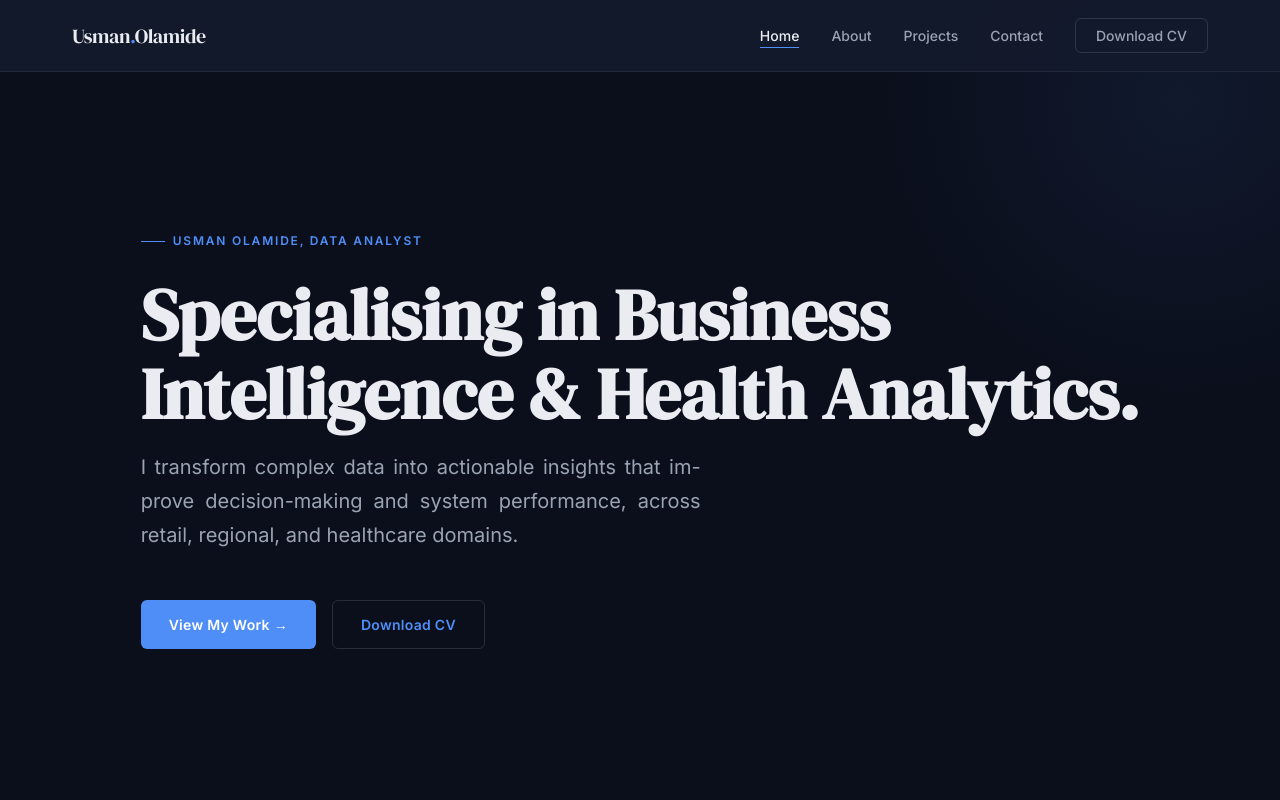
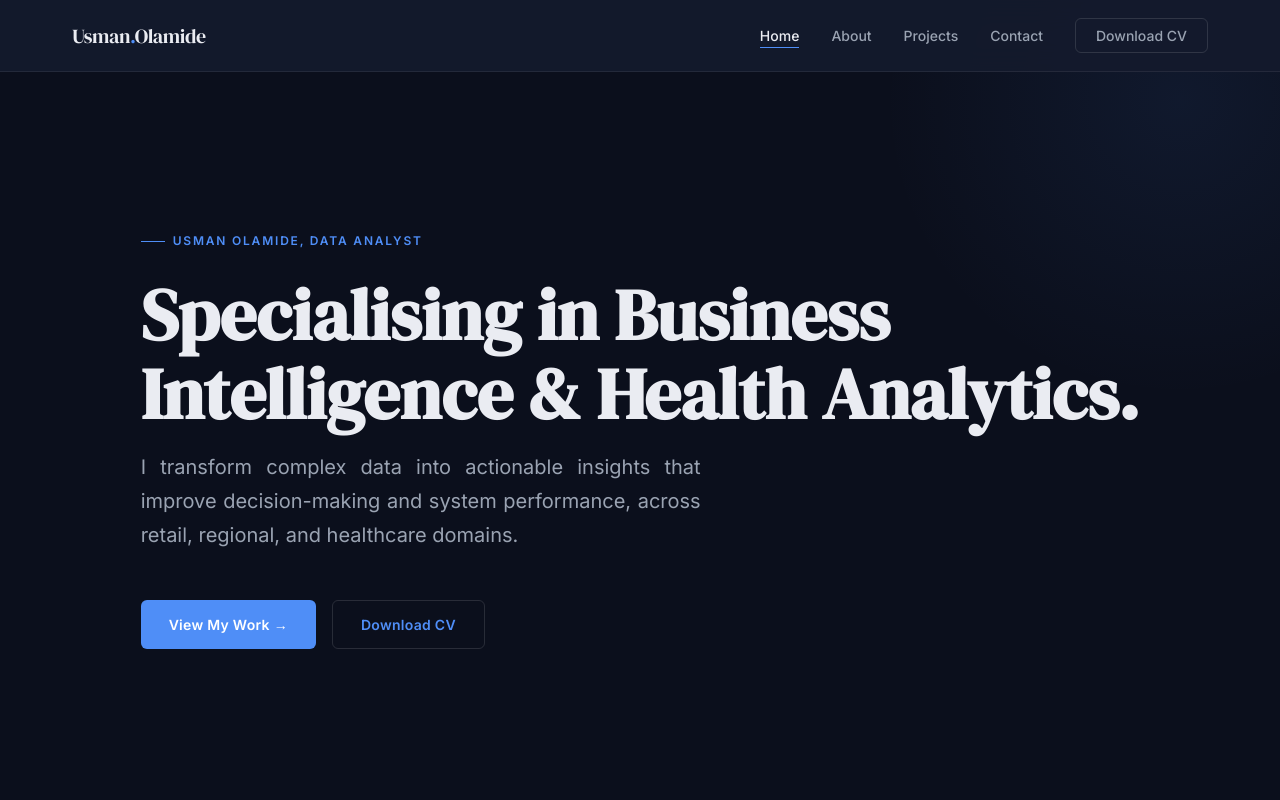
Before and after one commit to usman-abdul/usmanolamide_portfolio, a React (Vite) app in the folder portfolio/: page / in a window 1280 px wide. Shown: the top 800 px of the page. Built offline with nearby package versions, Linux system fonts and the light colour scheme.

Commit message:
remove hyphens auto to fix broken words

```diff
--- a/portfolio/src/styles/_globals.scss
+++ b/portfolio/src/styles/_globals.scss
@@ -24,7 +24,6 @@ body {
 
 p {
   text-align: justify;
-  hyphens: auto;
 }
 
 a {
```
